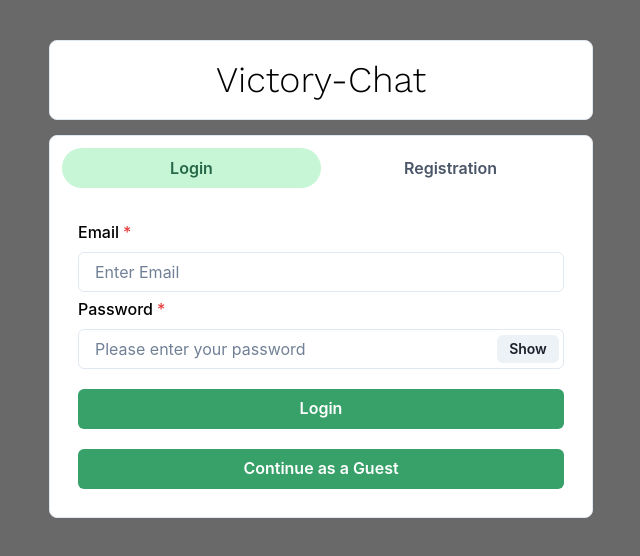
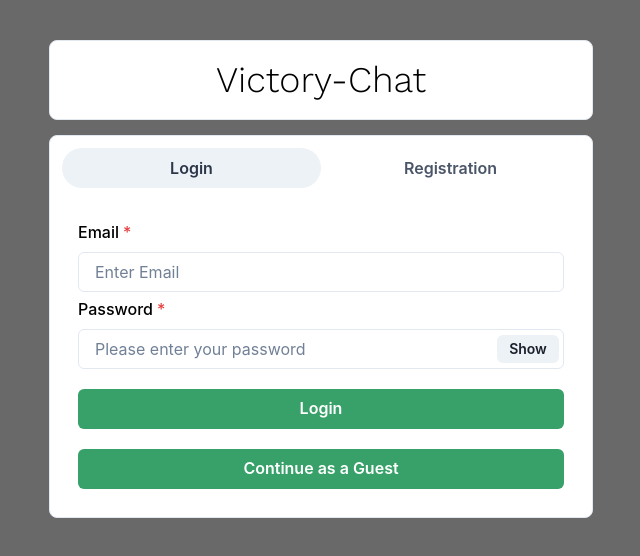
Before and after one commit to j-victoriano/victory-chat, a React (Create React App) app in the folder client/: page / in a window 1280 px wide. Shown: the top 556 px of the page, without its empty margins (319-959 px from the left). Built offline with nearby package versions, Linux system fonts and the light colour scheme.

Commit message:
login/reg styling

```diff
--- a/client/src/Pages/Homepage.js
+++ b/client/src/Pages/Homepage.js
@@ -34,7 +34,7 @@ const Homepage = () => {
                 borderRadius="lg"
                 borderWidth="1px"
             >
-                <Tabs variant='soft-rounded' colorScheme='green' textColor="black">
+                <Tabs variant='soft-rounded' colorScheme='gray' textColor="black">
                     <TabList mb="1em">
                         <Tab w="50%">Login</Tab>
                         <Tab w="50%">Registration</Tab>
--- a/client/src/components/miscellaneous/SidePage.js
+++ b/client/src/components/miscellaneous/SidePage.js
@@ -186,7 +186,7 @@ const SidePage = () => {
             </Box>
 
             <Drawer placement="left" isOpen={isOpen} onClose={onClose} finalFocusRef={btnRef}>
-                <DrawerContent>
+                <DrawerContent color="white" backgroundColor="black" borderRadius="lg">
                     <DrawerCloseButton />
                     <DrawerHeader borderBottomWidth="1px">Search Users</DrawerHeader>
                     <DrawerBody>
```
